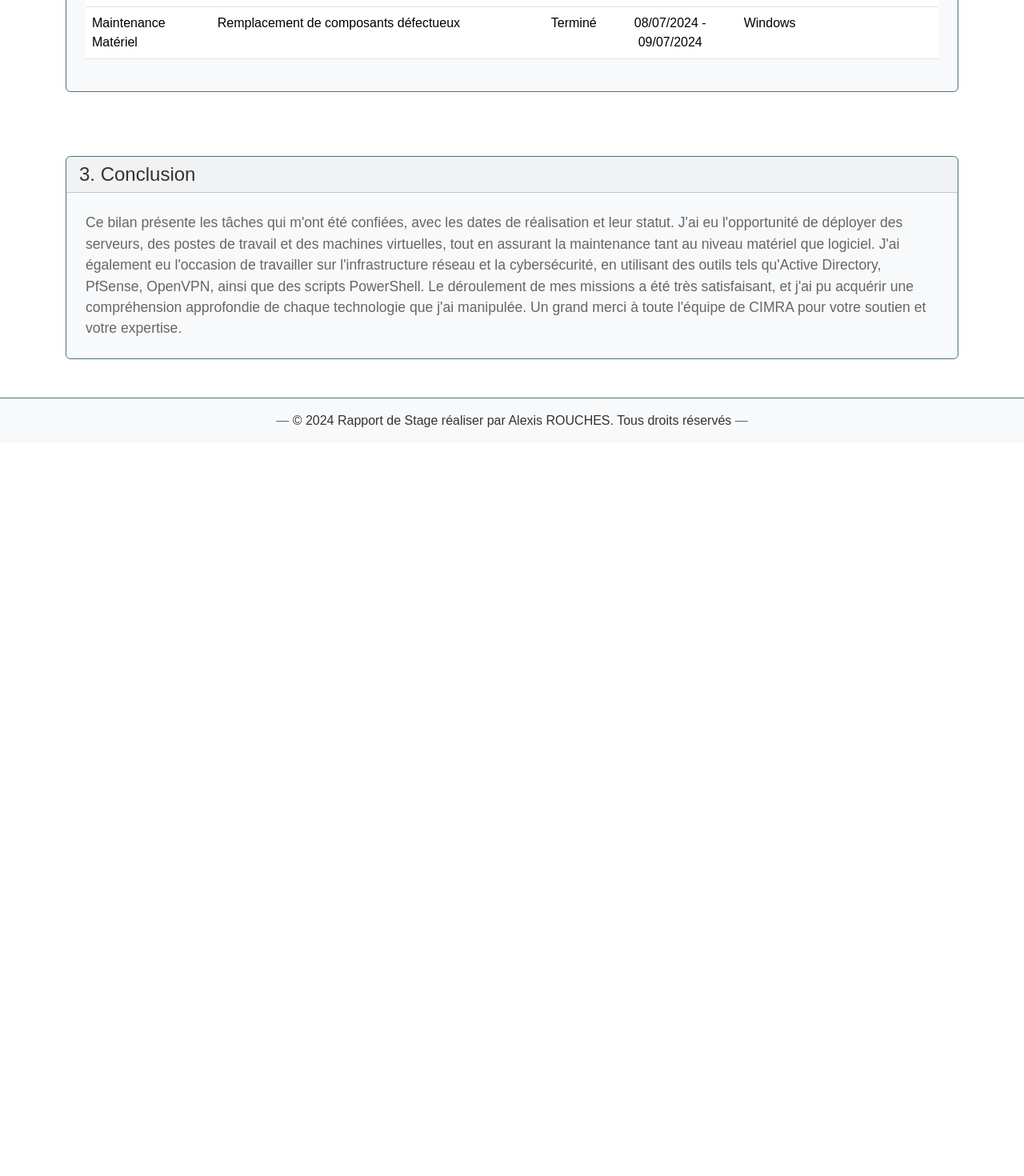
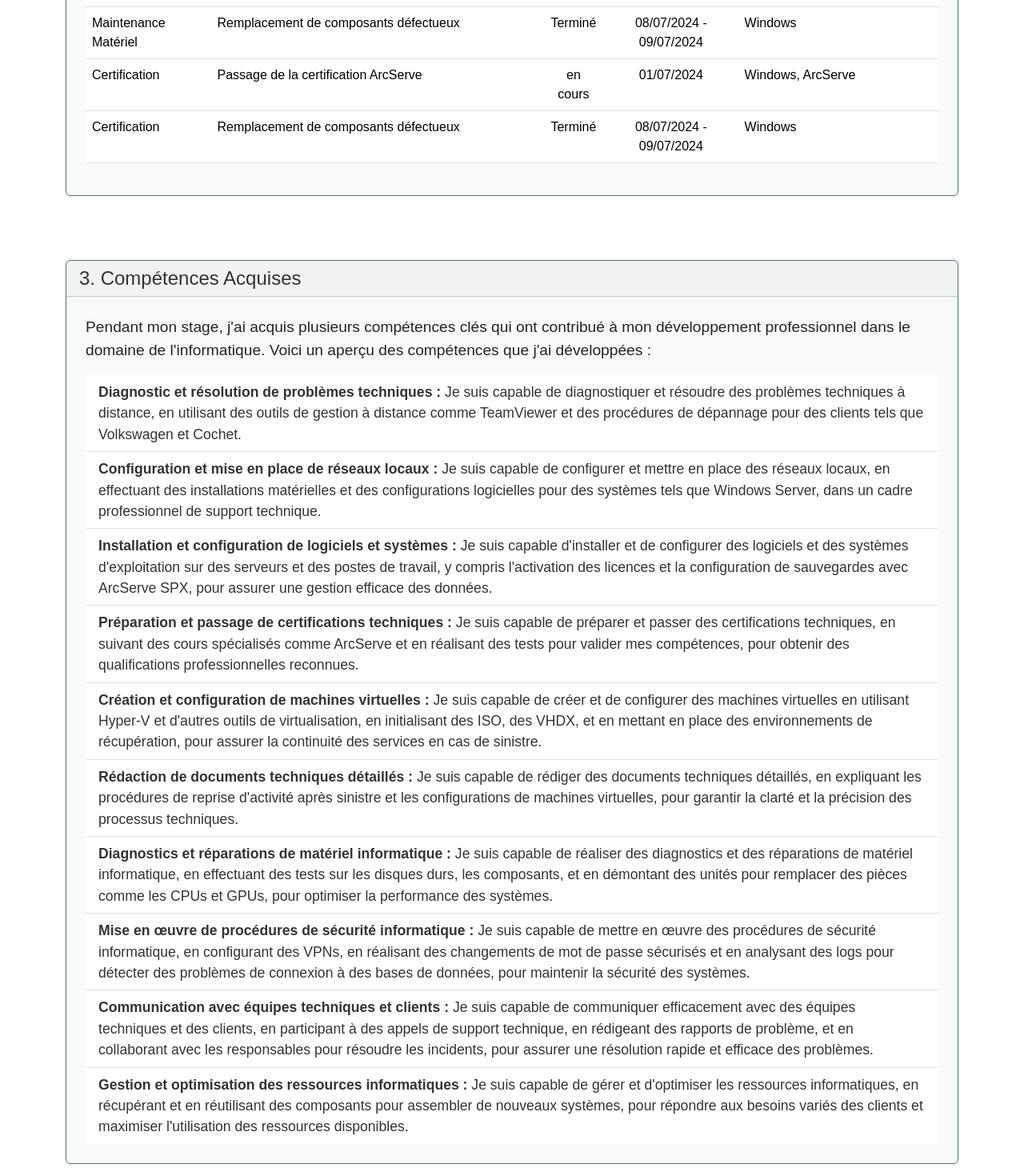
Before and after one commit to Doctorwho07/Internship-Report, a React (Vite) app: page /bilan in a window 1280 px wide. Shown: the part 1360-2830 px from the top of the page at 80% size. Before the commit the page ends 1914 px from the top, so only its background shows below. Built offline with nearby package versions, Linux system fonts and the light colour scheme.

Commit message:
final push

```diff
--- a/src/Projects.js
+++ b/src/Projects.js
@@ -89,14 +89,14 @@
         image: "/work/openvpn-pfsense.png",
       },
       {
-        projet: "Cours de cybersécurité et certification ArcServe",
+        projet: "Cours de cybersécurité",
         date: "26/07/2024",
         statut: "Terminé",
         logiciels: "Windows",
         problemes:
-          "Je souhaite m'orienter en cybersécurité, mais mes connaissances sont faibles. Pour réussir a faire mes restauration en cas d'incident je devais connaitre le logiciel",
+          "Je souhaite m'orienter en cybersécurité, mais mes connaissances sont faibles.",
         solutions:
-          "Mon responsable de stage, Antoine, est également professeur en cybersécurité. Il m'a permis de comprendre les enjeux, les vulnérabilités, et m'a donné une nouvelle vision des choses. Pour la restauration j'ai decide de passer la certification que j'ai raté a 1% près",
+          "Mon responsable de stage, Antoine, est également professeur en cybersécurité. Il m'a permis de comprendre les enjeux, les vulnérabilités, et m'a donné une nouvelle vision des choses.",
         connaissances:
           "J'ai appris à changer le mot de passe de session d'un utilisateur sans avoir accès à sa session, j'ai appris à faire du phishing et à retrouver des mots de passe à partir de données personnelles.",
         image: "/work/backup-job.png",
@@ -195,6 +195,39 @@
       },
     ],
   },
+  {
+    id: 4,
+    theme: "Certification",
+    image: "/work/arcserve-spx.png",
+    posts: [
+      {
+        projet: "Passage de la certification ArcServe",
+        date: "01/07/2024",
+        statut: "en cours",
+        logiciels: "Windows, ArcServe",
+        problemes:
+          "Avant d'effectuer une restauration de serveur, il est important de s'assurer que les disques durs sont en bon état. Une restauration sur des disques défaillants peut entraîner des pertes de données.",
+        solutions:
+          "J'ai utilisé CrystalDisk et le Data Center de Dell pour évaluer la santé des disques durs.",
+        connaissances:
+          "J'ai appris à utiliser ces outils et à identifier les indicateurs de santé S.M.A.R.T pour déterminer si un disque est en bon état ou doit être remplacé.",
+        image: "/work/hd-tune/test.png",
+      },
+      {
+        projet: "Remplacement de composants défectueux",
+        date: "08/07/2024 - 09/07/2024",
+        statut: "Terminé",
+        logiciels: "Windows",
+        problemes:
+          "Pour réussir a faire mes restauration en cas d'incident je devais connaitre le logiciel sur lequel je travaille. ArcServe propose des leçons et des certifications, pour reussir il faut 80%",
+        solutions:
+          "J'ai donc passer la certification ArcServe, que j'ai raté à trois reprises dont la dernière à 1% près.",
+        connaissances:
+          "j'ai malgre tout appris a me servir des outils ArcServe en crossplateform et je suis capable d'effectuer une sauvegarde incrémentielle auto-réparatrice ainsi que la restaurée. Il me reste un essai que je ferai apres avoir continué mes recherches.",
+        image: "/customer/PC-fixe-composants.jpg",
+      },
+    ],
+  },
 ];
 
 export default projects;
--- a/src/pages/Bilan.jsx
+++ b/src/pages/Bilan.jsx
@@ -149,6 +149,120 @@
           </div>
         </div>
       </div>
+      <div className="row mb-5">
+        <div className="col-md-12">
+          <div className="card">
+            <div className="card-header">
+              <h2 className="card-title mb-0">3. Compétences Acquises</h2>
+            </div>
+            <div className="card-body">
+              <p>
+                Pendant mon stage, j'ai acquis plusieurs compétences clés qui
+                ont contribué à mon développement professionnel dans le domaine
+                de l'informatique. Voici un aperçu des compétences que j'ai
+                développées :
+              </p>
+              <ul className="list-group list-group-flush">
+                <li className="list-group-item">
+                  <strong>
+                    Diagnostic et résolution de problèmes techniques :
+                  </strong>{" "}
+                  Je suis capable de diagnostiquer et résoudre des problèmes
+                  techniques à distance, en utilisant des outils de gestion à
+                  distance comme TeamViewer et des procédures de dépannage pour
+                  des clients tels que Volkswagen et Cochet.
+                </li>
+                <li className="list-group-item">
+                  <strong>
+                    Configuration et mise en place de réseaux locaux :
+                  </strong>{" "}
+                  Je suis capable de configurer et mettre en place des réseaux
+                  locaux, en effectuant des installations matérielles et des
+                  configurations logicielles pour des systèmes tels que Windows
+                  Server, dans un cadre professionnel de support technique.
+                </li>
+                <li className="list-group-item">
+                  <strong>
+                    Installation et configuration de logiciels et systèmes :
+                  </strong>{" "}
+                  Je suis capable d'installer et de configurer des logiciels et
+                  des systèmes d'exploitation sur des serveurs et des postes de
+                  travail, y compris l'activation des licences et la
+                  configuration de sauvegardes avec ArcServe SPX, pour assurer
+                  une gestion efficace des données.
+                </li>
+                <li className="list-group-item">
+                  <strong>
+                    Préparation et passage de certifications techniques :
+                  </strong>{" "}
+                  Je suis capable de préparer et passer des certifications
+                  techniques, en suivant des cours spécialisés comme ArcServe et
+                  en réalisant des tests pour valider mes compétences, pour
+                  obtenir des qualifications professionnelles reconnues.
+                </li>
+                <li className="list-group-item">
+                  <strong>
+                    Création et configuration de machines virtuelles :
+                  </strong>{" "}
+                  Je suis capable de créer et de configurer des machines
+                  virtuelles en utilisant Hyper-V et d'autres outils de
+                  virtualisation, en initialisant des ISO, des VHDX, et en
+                  mettant en place des environnements de récupération, pour
+                  assurer la continuité des services en cas de sinistre.
+                </li>
+                <li className="list-group-item">
+                  <strong>Rédaction de documents techniques détaillés :</strong>{" "}
+                  Je suis capable de rédiger des documents techniques détaillés,
+                  en expliquant les procédures de reprise d'activité après
+                  sinistre et les configurations de machines virtuelles, pour
+                  garantir la clarté et la précision des processus techniques.
+                </li>
+                <li className="list-group-item">
+                  <strong>
+                    Diagnostics et réparations de matériel informatique :
+                  </strong>{" "}
+                  Je suis capable de réaliser des diagnostics et des réparations
+                  de matériel informatique, en effectuant des tests sur les
+                  disques durs, les composants, et en démontant des unités pour
+                  remplacer des pièces comme les CPUs et GPUs, pour optimiser la
+                  performance des systèmes.
+                </li>
+                <li className="list-group-item">
+                  <strong>
+                    Mise en œuvre de procédures de sécurité informatique :
+                  </strong>{" "}
+                  Je suis capable de mettre en œuvre des procédures de sécurité
+                  informatique, en configurant des VPNs, en réalisant des
+                  changements de mot de passe sécurisés et en analysant des logs
+                  pour détecter des problèmes de connexion à des bases de
+                  données, pour maintenir la sécurité des systèmes.
+                </li>
+                <li className="list-group-item">
+                  <strong>
+                    Communication avec équipes techniques et clients :
+                  </strong>{" "}
+                  Je suis capable de communiquer efficacement avec des équipes
+                  techniques et des clients, en participant à des appels de
+                  support technique, en rédigeant des rapports de problème, et
+                  en collaborant avec les responsables pour résoudre les
+                  incidents, pour assurer une résolution rapide et efficace des
+                  problèmes.
+                </li>
+                <li className="list-group-item">
+                  <strong>
+                    Gestion et optimisation des ressources informatiques :
+                  </strong>{" "}
+                  Je suis capable de gérer et d'optimiser les ressources
+                  informatiques, en récupérant et en réutilisant des composants
+                  pour assembler de nouveaux systèmes, pour répondre aux besoins
+                  variés des clients et maximiser l'utilisation des ressources
+                  disponibles.
+                </li>
+              </ul>
+            </div>
+          </div>
+        </div>
+      </div>
 
       <div className="row mb-5">
         <div className="col-md-12">
--- a/src/pages/Detail.jsx
+++ b/src/pages/Detail.jsx
@@ -1,4 +1,5 @@
 import React from "react";
+import { Link } from "react-router-dom";
 import { useParams } from "react-router-dom";
 import "bootstrap/dist/css/bootstrap.min.css";
 import projects from "../Projects";
@@ -60,6 +61,9 @@
           </div>
         </div>
       </div>
+      <Link to="/about" className="btn btn-lg mt-4">
+        Retour aux articles
+      </Link>
     </div>
   );
 };
--- a/src/styles/footer.css
+++ b/src/styles/footer.css
@@ -1,6 +1,6 @@
 footer {
   background-color: #f8f9fa;
-  border-top: 1px solid rgb(80, 112, 117);
+  border-top: 1px solid var(--primary);
   padding: 1rem;
   text-align: center;
   bottom: 0;
@@ -20,10 +20,10 @@
 
 footer p::before {
   content: "— ";
-  color: rgb(80, 112, 117);
+  color: var(--primary);
 }
 
 footer p::after {
   content: " —";
-  color: rgb(80, 112, 117);
+  color: var(--primary);
 }
--- a/src/styles/header.css
+++ b/src/styles/header.css
@@ -1,5 +1,5 @@
 .navbar {
-  border-bottom: 1px solid rgb(80, 112, 117);
+  border-bottom: 1px solid var(--primary);
   padding: 0.5rem 1rem;
 }
 
@@ -44,15 +44,15 @@
 .button-link:hover,
 .button-link:focus {
   color: #fff;
-  background-color: rgb(80, 112, 117);
-  border-color: rgb(80, 112, 117);
+  background-color: var(--primary);
+  border-color: var(--primary);
   transition: 0.6s;
 }
 
 .button-link.active-link {
   color: #fff;
-  background-color: rgb(80, 112, 117);
-  border-color: rgb(80, 112, 117);
+  background-color: var(--primary);
+  border-color: var(--primary);
 }
 
 @media (max-width: 992px) {
@@ -62,7 +62,7 @@
 
   .navbar-collapse.show {
     display: block;
-    border-top: 2px solid rgb(80, 112, 117);
+    border-top: 2px solid var(--primary);
   }
   .navbar-nav {
     flex-direction: column;
```
Also changed, not shown: src/pages/About.jsx (+16 -1 lines), src/pages/Remerciements.jsx (+15 -5 lines), 1 other file (tests, documents, lock files or other folders).
